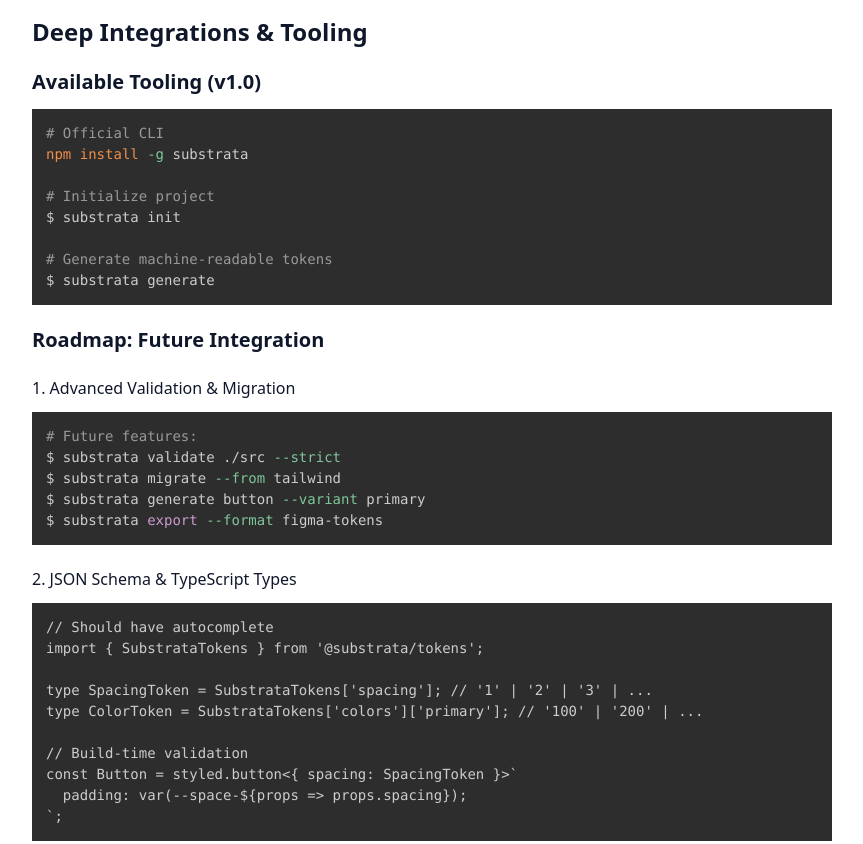
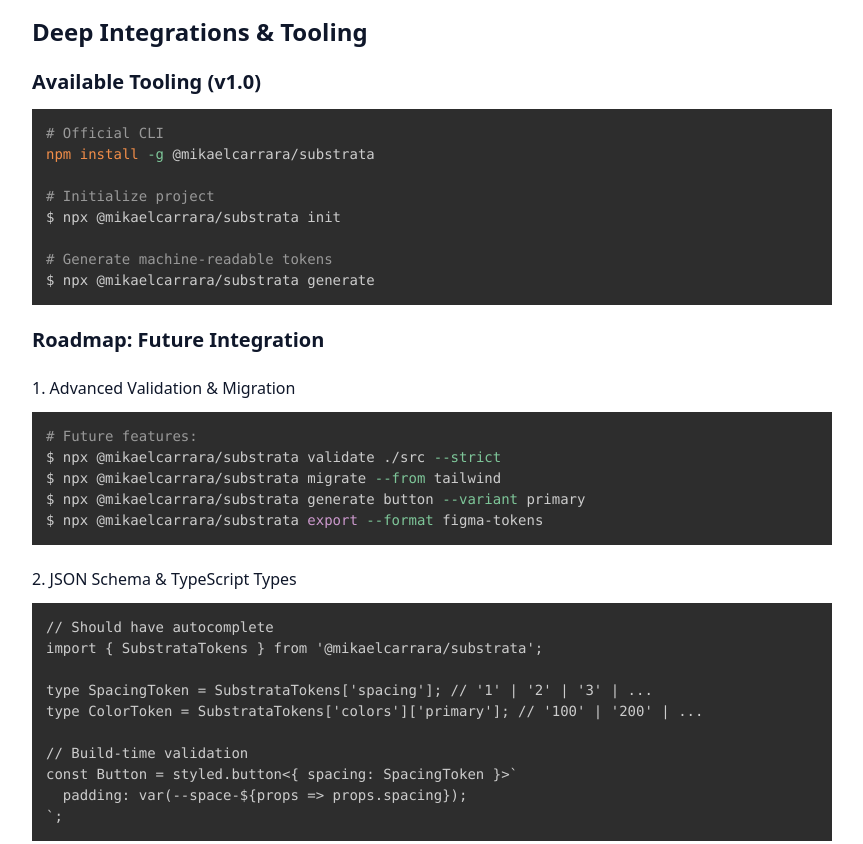
Before and after one commit to mikaelcarrara/substrata, a website: page docs/automation.html in a window 1280 px wide. Shown: the part 1889-2733 px from the top of the page, without its empty margins (208-1071 px from the left). Drawn offline with nearby package versions, Linux system fonts and the light colour scheme.

Commit message:
docs: fix npx command by using scoped package name

```diff
--- a/docs/automation.html
+++ b/docs/automation.html
@@ -159,28 +159,28 @@ export async function reviewPR(diff: string) {
       <h3>Available Tooling (v1.0)</h3>
 
       <pre><code class="language-bash"># Official CLI
-npm install -g substrata
+npm install -g @mikaelcarrara/substrata
 
 # Initialize project
-$ substrata init
+$ npx @mikaelcarrara/substrata init
 
 # Generate machine-readable tokens
-$ substrata generate</code></pre>
+$ npx @mikaelcarrara/substrata generate</code></pre>
 
       <h3>Roadmap: Future Integration</h3>
 
       <h4>1. Advanced Validation & Migration</h4>
 
       <pre><code class="language-bash"># Future features:
-$ substrata validate ./src --strict
-$ substrata migrate --from tailwind
-$ substrata generate button --variant primary
-$ substrata export --format figma-tokens</code></pre>
+$ npx @mikaelcarrara/substrata validate ./src --strict
+$ npx @mikaelcarrara/substrata migrate --from tailwind
+$ npx @mikaelcarrara/substrata generate button --variant primary
+$ npx @mikaelcarrara/substrata export --format figma-tokens</code></pre>
 
       <h4>2. JSON Schema & TypeScript Types</h4>
 
       <pre><code class="language-typescript">// Should have autocomplete
-import { SubstrataTokens } from '@substrata/tokens';
+import { SubstrataTokens } from '@mikaelcarrara/substrata';
 
 type SpacingToken = SubstrataTokens['spacing']; // '1' | '2' | '3' | ...
 type ColorToken = SubstrataTokens['colors']['primary']; // '100' | '200' | ...
```
Also changed, not shown: docs/getting-started.html (+1 -1 lines), README.md.
